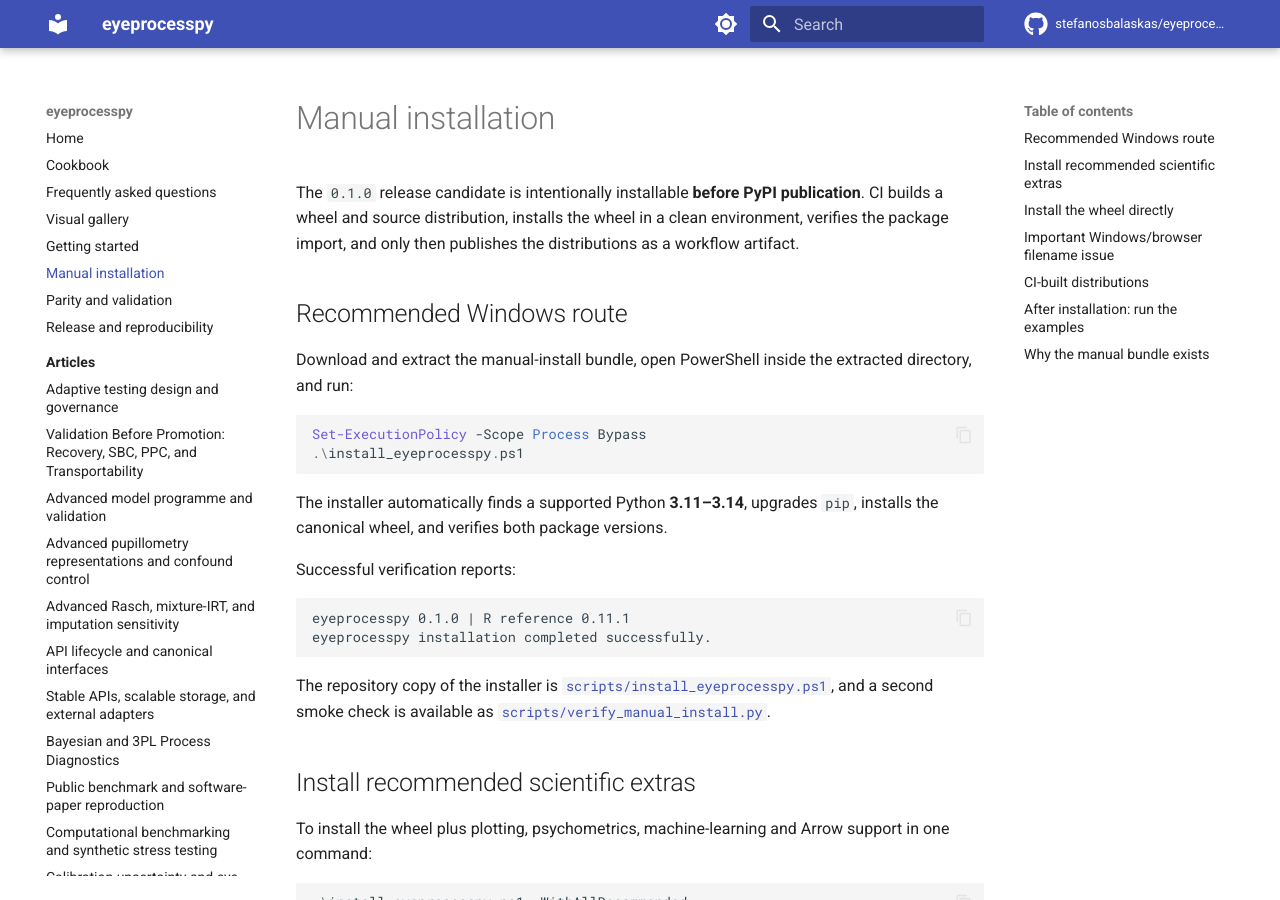
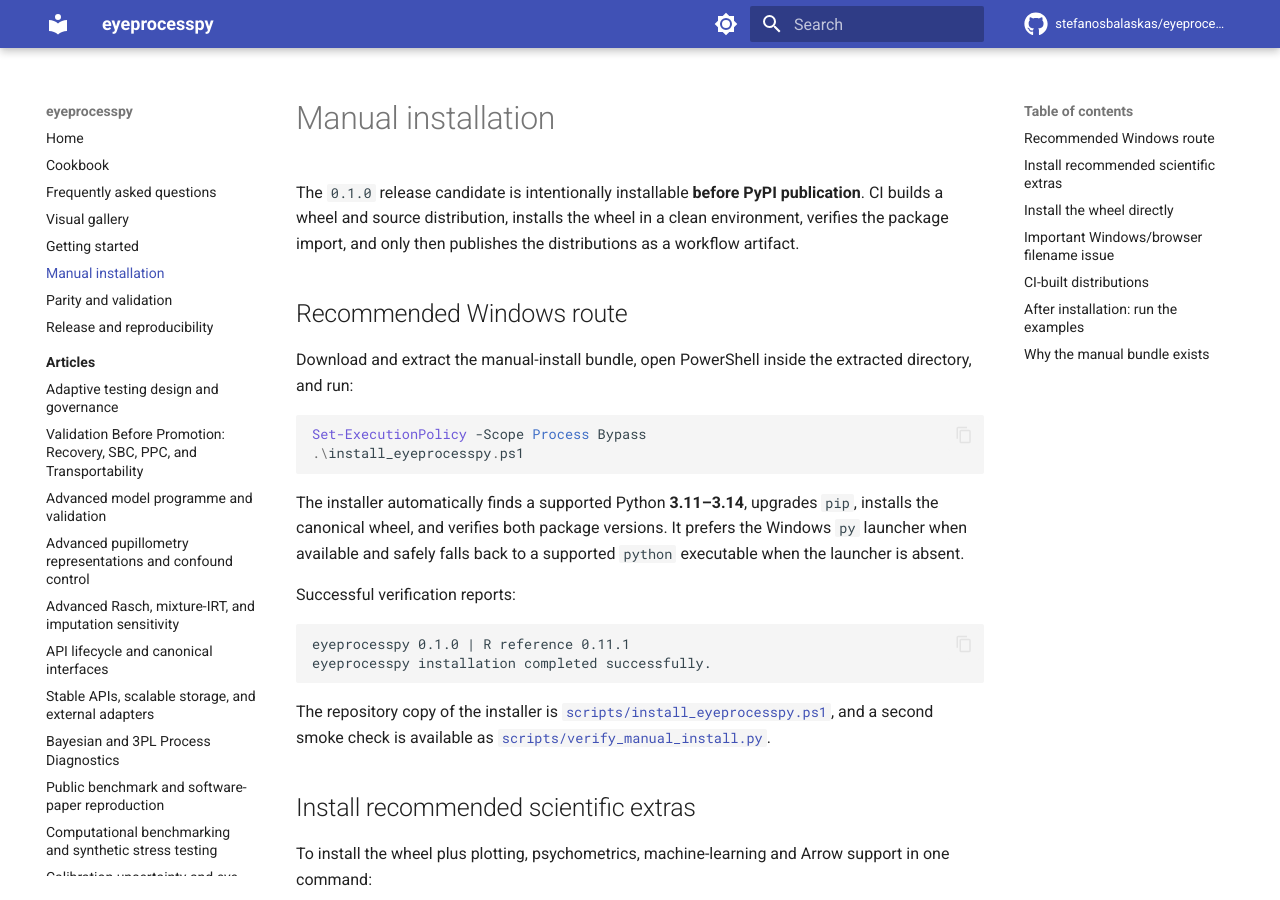
Before and after one commit to stefanosbalaskas/eyeprocesspy, an MkDocs documentation site: the page built from docs/manual-install.md, in a window 1280 px wide and 900 px high. Built offline with MkDocs 1.6.1 and Material for MkDocs 9.7.7, drawn with Linux system fonts in a browser that asks for light colours; comment, search, counter and statistics services are not loaded.

Commit message:
docs: finalize manual install and trigger site deploy

````diff
--- a/docs/manual-install.md
+++ b/docs/manual-install.md
@@ -11,7 +11,7 @@ Set-ExecutionPolicy -Scope Process Bypass
 .\install_eyeprocesspy.ps1
 ```
 
-The installer automatically finds a supported Python **3.11–3.14**, upgrades `pip`, installs the canonical wheel, and verifies both package versions.
+The installer automatically finds a supported Python **3.11–3.14**, upgrades `pip`, installs the canonical wheel, and verifies both package versions. It prefers the Windows `py` launcher when available and safely falls back to a supported `python` executable when the launcher is absent.
 
 Successful verification reports:
 
````
